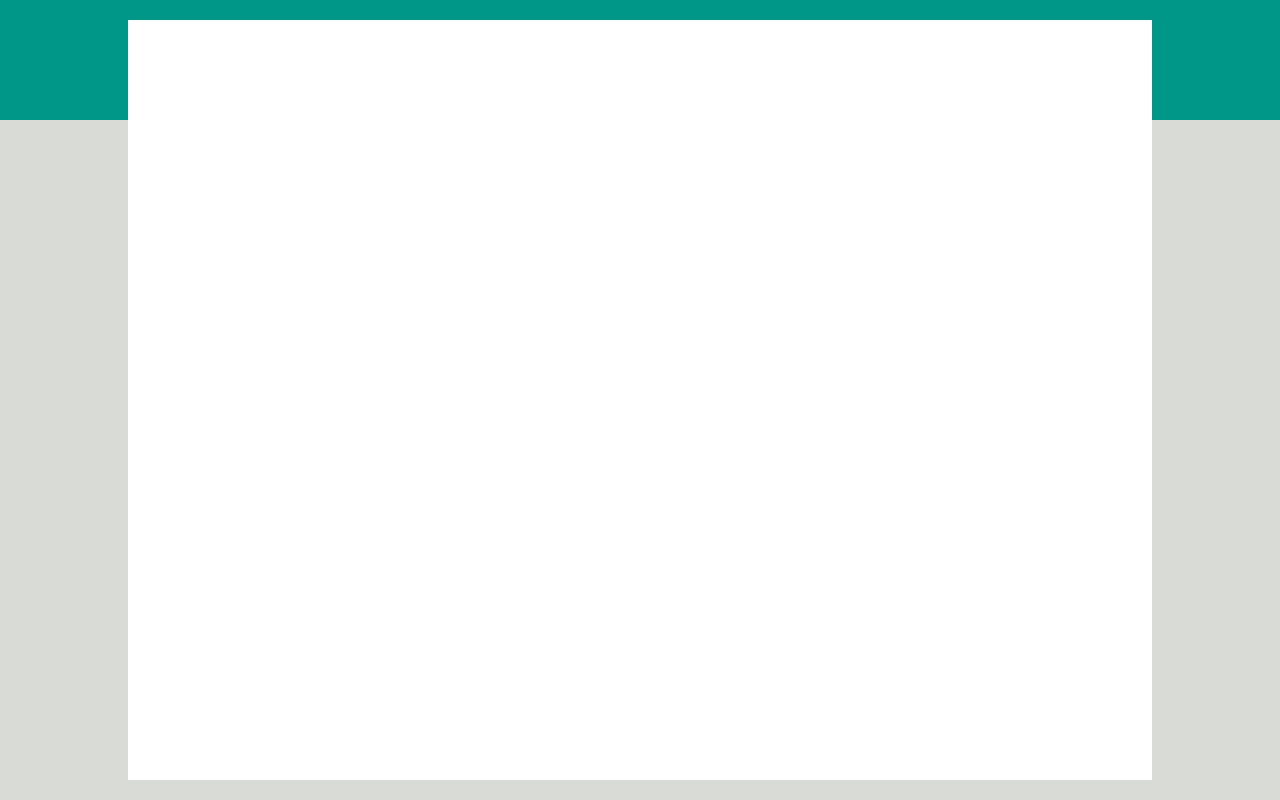
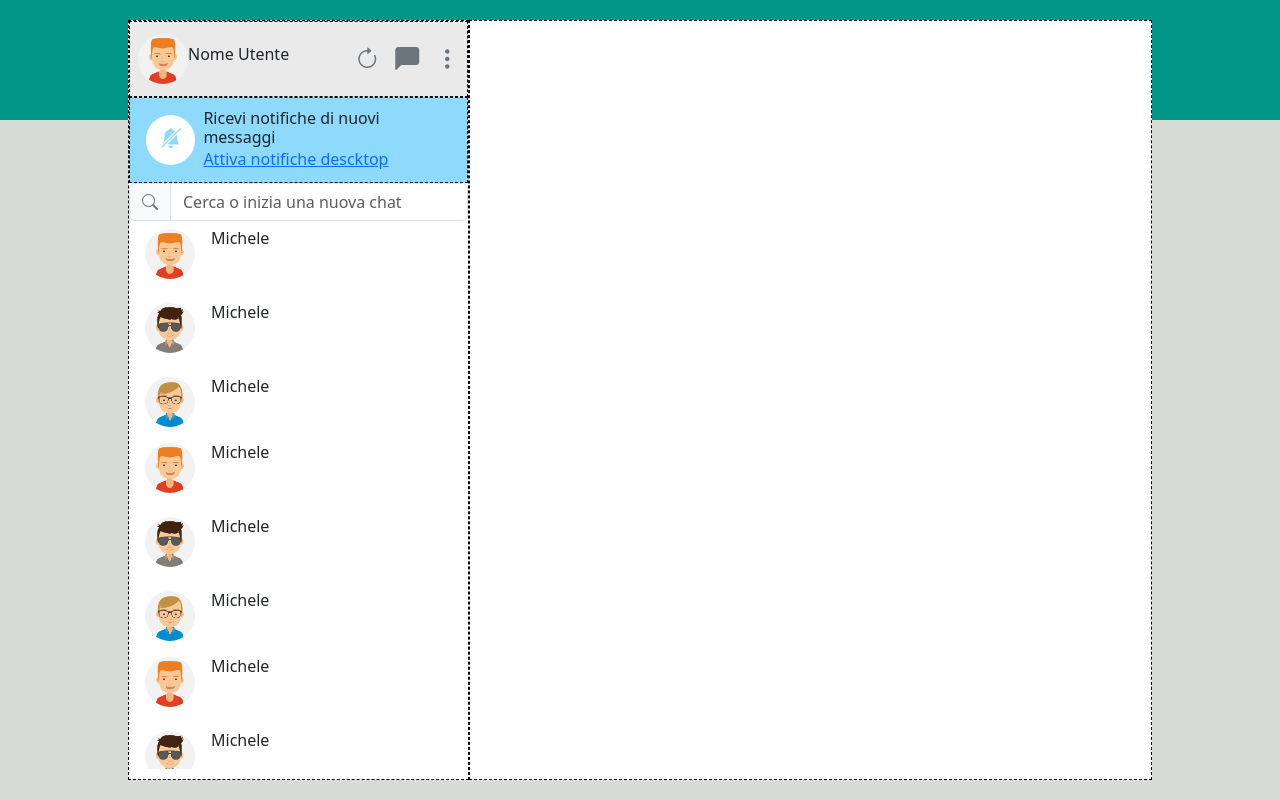
Before and after one commit to Antonio-Italiano/vue-boolzapp, a plain HTML site: page index.html in a window 1280 px wide. Drawn offline with nearby package versions, Linux system fonts and the light colour scheme.

Commit message:
Nav Bar completed

```diff
--- a/css/style.css
+++ b/css/style.css
@@ -1,10 +1,62 @@
-body{
+body {
     height: 100vh;
     background-image: linear-gradient(#009688 15%, #D9DBD6 10%);
 }
 
+/*------- GENERICS -------*/
+/* GENERIC ICON */
+.icon {
+    height: 50px;
+    border-radius: 50%;
+}
+
+
+/* STRUCTURE INITIAL */
 .row {
     height: 95vh;
     width: 80vw;
     background-color: white;
 }
+
+#nav-bar {
+    height: 100%;
+}
+
+/* HEADER NAV */
+.header-nav {
+    height: 10%;
+    background-color: #EAEAEA;
+}
+
+
+/* OPTIONS NAV NOTIFICATION */
+.options-notifications {
+    height: calc(10% + 10px);
+    background-color: #8EDAFC;
+}
+
+.options-notifications i {
+    padding: 8px;
+    width: 50px;
+    height: 50px;
+    font-size: 20px;
+    border-radius: 50%;
+    text-align: center;
+    color: #8EDAFC;
+}
+
+
+/* CONTACT LIST */
+#contact {
+    height: calc(75% - 20px);
+    overflow-y: auto;
+}
+
+li.select {
+    background-color: #EAEAEA;
+}
+
+
+.prova{
+    border: 1px dashed black;
+}
--- a/index.html
+++ b/index.html
@@ -22,7 +22,85 @@
 </head>
 <body>
     <div id="root" class="container d-flex justify-content-center align-items-center h-100">
-        <div class="row"></div>
+
+        <!-- STRUCTURE INITIAL -->
+        <div class="row">
+            <nav id="nav-bar" class="col-4 p-0 prova">
+
+                <!-- HEADER NAV -->
+                <div class="header-nav d-flex align-items-center justify-content-between px-2 prova">
+                    <div class="d-flex align-items-center">
+                        <img class="icon" src="img/avatar_1.jpg" alt="">
+                        <h6>Nome Utente</h6>
+                    </div>
+                    <div class="d-flex align-items-cente">
+                        <i class="bi bi-arrow-clockwise text-secondary fs-4"></i>
+                        <i class="bi bi-chat-left-fill text-secondary mx-3 fs-4"></i>
+                        <i class="bi bi-three-dots-vertical text-secondary fs-4"></i>
+                    </div>
+
+                </div>
+
+                <!-- OPTIONS NAV NOTIFICATION -->
+                <div class="options-notifications d-flex align-items-center px-3 py-2 prova">
+                    <i class="bi bi-bell-slash-fill bg-white"></i>
+                    <div class="ms-2">
+                        <h6 class="mb-0">Ricevi notifiche di nuovi messaggi</h6>
+                        <a href="#">Attiva notifiche descktop</a>
+                    </div>
+                </div>
+
+                <!-- RESEARCH NAV -->
+                <div class="input-group flex-nowrap">
+                    <span class="input-group-text" id="addon-wrapping">
+                        <i class="bi bi-search text-secondary"></i>
+                    </span>
+                    <input type="text" class="form-control" placeholder="Cerca o inizia una nuova chat" aria-label="Username" aria-describedby="addon-wrapping">
+                </div>
+
+                <!-- CONTACT LIST -->
+                <ul id="contact" class="list-group">
+                    <li class="px-3 py-2 d-flex">
+                        <img class="icon me-3" src="img/avatar_1.jpg" alt="">
+                        <h6>Michele</h6>
+                    </li>
+                    <li class="p-3 d-flex">
+                        <img class="icon me-3" src="img/avatar_2.jpg" alt="">
+                        <h6>Michele</h6>
+                    </li>
+                    <li class="px-3 py-2 d-flex">
+                        <img class="icon me-3" src="img/avatar_3.jpg" alt="">
+                        <h6>Michele</h6>
+                    </li>
+                    <li class="px-3 py-2 d-flex">
+                        <img class="icon me-3" src="img/avatar_1.jpg" alt="">
+                        <h6>Michele</h6>
+                    </li>
+                    <li class="p-3 d-flex">
+                        <img class="icon me-3" src="img/avatar_2.jpg" alt="">
+                        <h6>Michele</h6>
+                    </li>
+                    <li class="px-3 py-2 d-flex">
+                        <img class="icon me-3" src="img/avatar_3.jpg" alt="">
+                        <h6>Michele</h6>
+                    </li>
+                    <li class="px-3 py-2 d-flex">
+                        <img class="icon me-3" src="img/avatar_1.jpg" alt="">
+                        <h6>Michele</h6>
+                    </li>
+                    <li class="p-3 d-flex">
+                        <img class="icon me-3" src="img/avatar_2.jpg" alt="">
+                        <h6>Michele</h6>
+                    </li>
+                    <li class="px-3 py-2 d-flex">
+                        <img class="icon me-3" src="img/avatar_3.jpg" alt="">
+                        <h6>Michele</h6>
+                    </li>
+
+                  </ul>
+            </nav>
+            <main class="col-8 prova"></main>
+        </div>
     </div>
 </body>
 </html>
```
